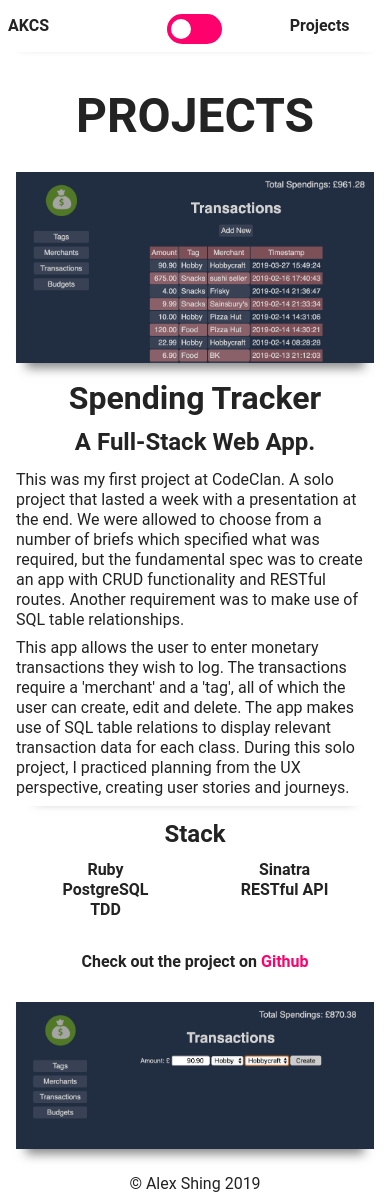
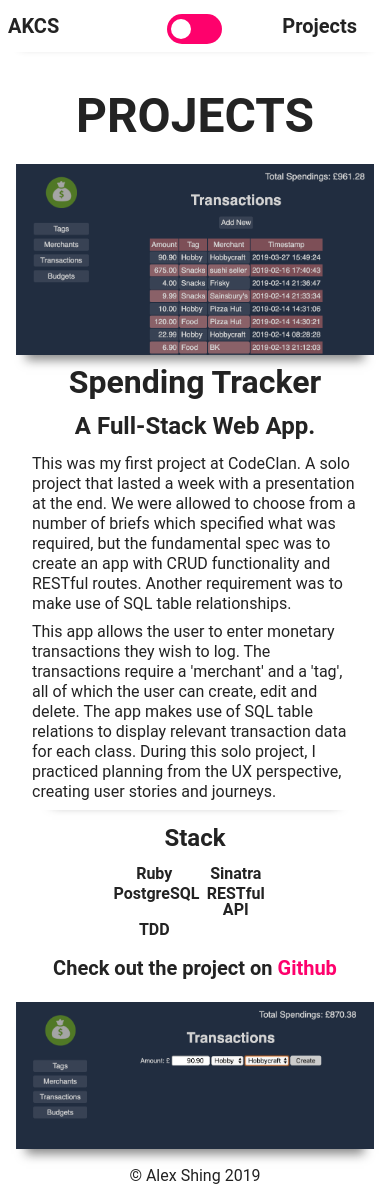
Before and after one commit to akcshing/alex-portfolio, a React (Create React App) app: page /projects in a window 390 px wide. Built offline with nearby package versions, Linux system fonts and the light colour scheme.

Commit message:
Fix projects page responsive styling

```diff
--- a/src/containers/Projects/Projects.js
+++ b/src/containers/Projects/Projects.js
@@ -7,10 +7,12 @@ const Projects = (props) => (
 		<h1>PROJECTS</h1>
 		<div className="project-container">
 			<img alt="transactions" src={transactions}></img>
-			<h2>Spending Tracker</h2>
+			<div className="project-title">
+				<h2>Spending Tracker</h2>
+				<h3>A Full-Stack Web App.</h3>
+			</div>
 			<div className="project-info">
 				<div className="project-info-p">
-					<h3>A Full-Stack Web App.</h3>
 					<p>This was my first project at CodeClan. A solo project that lasted a week with a presentation at the end. We were allowed to choose from a number of briefs which specified what was required, but the fundamental spec was to create an app with CRUD functionality and RESTful routes. Another requirement was to make use of SQL table relationships.</p>
 					<p>This app allows the user to enter monetary transactions they wish to log. The transactions require a 'merchant' and a 'tag', all of which the user can create, edit and delete. The app makes use of SQL table relations to display relevant transaction data for each class. During this solo project, I practiced planning from the UX perspective, creating user stories and journeys.</p>
 				</div>
--- a/src/scss/components/navbar.scss
+++ b/src/scss/components/navbar.scss
@@ -21,7 +21,7 @@
 			flex-direction: column;
 			justify-content: center;
 		@media only screen and (max-width: 768px) {
-			font-size: 1rem;
+			font-size: 1.25rem;
 		}
 	}
 
--- a/src/scss/containers/App.scss
+++ b/src/scss/containers/App.scss
@@ -41,8 +41,11 @@ footer {
 		font-size: 2.5rem;
 		font-weight: bold;
 
+		@media only screen and (max-width: 1024px) {
+			text-align: center;
+		}
+
 		@media only screen and (max-width: 768px) {
-			text-align: center;
 			font-size: 2rem;
 		}
 	}
@@ -52,8 +55,11 @@ footer {
 		margin-bottom: 1rem;
 		font-weight: bold;
 
+		@media only screen and (max-width: 1024px) {
+			text-align: center;
+		}
+
 		@media only screen and (max-width: 768px) {
-			text-align: center;
 			font-size: 1.5rem;
 		}
 	}
@@ -69,12 +75,14 @@ footer {
 	}
 
 	.content-container {
+		margin: 0 1rem;
 		h1 {
 			margin: 1.5rem 0;
+			padding: 0 1rem;
 			font-size: 4rem;
 			font-weight: bold;
 
-			@media only screen and (max-width: 768px) {
+			@media only screen and (max-width: 1024px) {
 				text-align: center;
 				font-size: 3rem;
 				margin-bottom: 1rem;
@@ -90,7 +98,7 @@ a {
 	font-weight: bold;
 	font-size: 2rem;
 	@media only screen and (max-width: 768px) {
-		font-size: 1rem;
+		font-size: 1.25rem;
 	}
 
 }
--- a/src/scss/containers/projects.scss
+++ b/src/scss/containers/projects.scss
@@ -6,43 +6,60 @@
 		margin: 3rem auto;
 		box-shadow: 0px 15px 10px -10px rgba(17, 17, 17, 0.5);
 
+		@media only screen and (max-width: 1024px) {
+			margin: 1rem auto;
+		}
+
 		@media only screen and (max-width: 768px) {
-			width: 100%;
-			margin: 1rem auto;
+			margin: 0.5rem auto;
 		}
 	}
 
-	@media only screen and (max-width: 768px) {
-		margin: 0 1rem;
+	.project-title {
+		padding: 0 1rem;
 	}
 
 	.project-info {
 		display: flex;
-		flex-wrap: wrap;
+		padding: 0 1rem;
+
+		@media only screen and (max-width: 1024px) {
+			flex-wrap: wrap;
+		}
 
 		.project-info-p {
-			width: rem-calc(540);
+			width: 50%;
 			font-size: rem-calc(20);
-			margin-right: 10rem;
+			margin-right: 5%;
 
-			p {
-				margin-bottom: 0.5rem;
+			@media only screen and (max-width: 1024px) {
+				margin: 0 auto;
+				width: 80%;
+				margin-bottom: 1rem;
+				box-shadow: 0px 15px 10px -20px rgba(17, 17, 17, 0.5);
 			}
 
 			@media only screen and (max-width: 768px) {
 				font-size: 1rem;
 				width: 100%;
 				margin-right: 0;
-				margin-bottom: 1rem;
-				box-shadow: 0px 15px 10px -20px rgba(17, 17, 17, 0.5);
 			}
+
+			p {
+				margin-bottom: 0.5rem;
+			}
+
+			// @media only screen and (min-width: 768px) and (max-width: 1024px) {
+			// 	font-size: 1.5rem;
+			// }
+
 		}
 
 		.project-info-ul {
 			font-size: 1.25rem;
 			font-weight: bold;
 
-			@media only screen and (max-width: 768px) {
+			@media only screen and (max-width: 1024px) {
 				text-align: center;
 				width: 100%;
 				font-size: 1rem;
@@ -53,18 +70,32 @@
 
 			ul {
 				margin-bottom: 2rem;
-				@media only screen and (max-width: 768px) {
+
+				@media only screen and (max-width: 1024px) {
+					font-size: rem-calc(20);
 					display: flex;
 					flex-wrap: wrap;
+					width: 50%;
+					margin: 0 auto;
+					margin-bottom: 1rem;
 				}
+
+				@media only screen and (max-width: 768px) {
+					font-size: 1rem;
+				}
+
 			}
 
 			li {
 				margin-bottom: rem-calc(4);
-				@media only screen and (max-width: 768px) {
-					width: 50%
 
+				@media only screen and (max-width: 1024px) {
+					width: 50%;
 				}
+			}
+
+			a {
+				display: hide;
 			}
 		}
 	}
```
